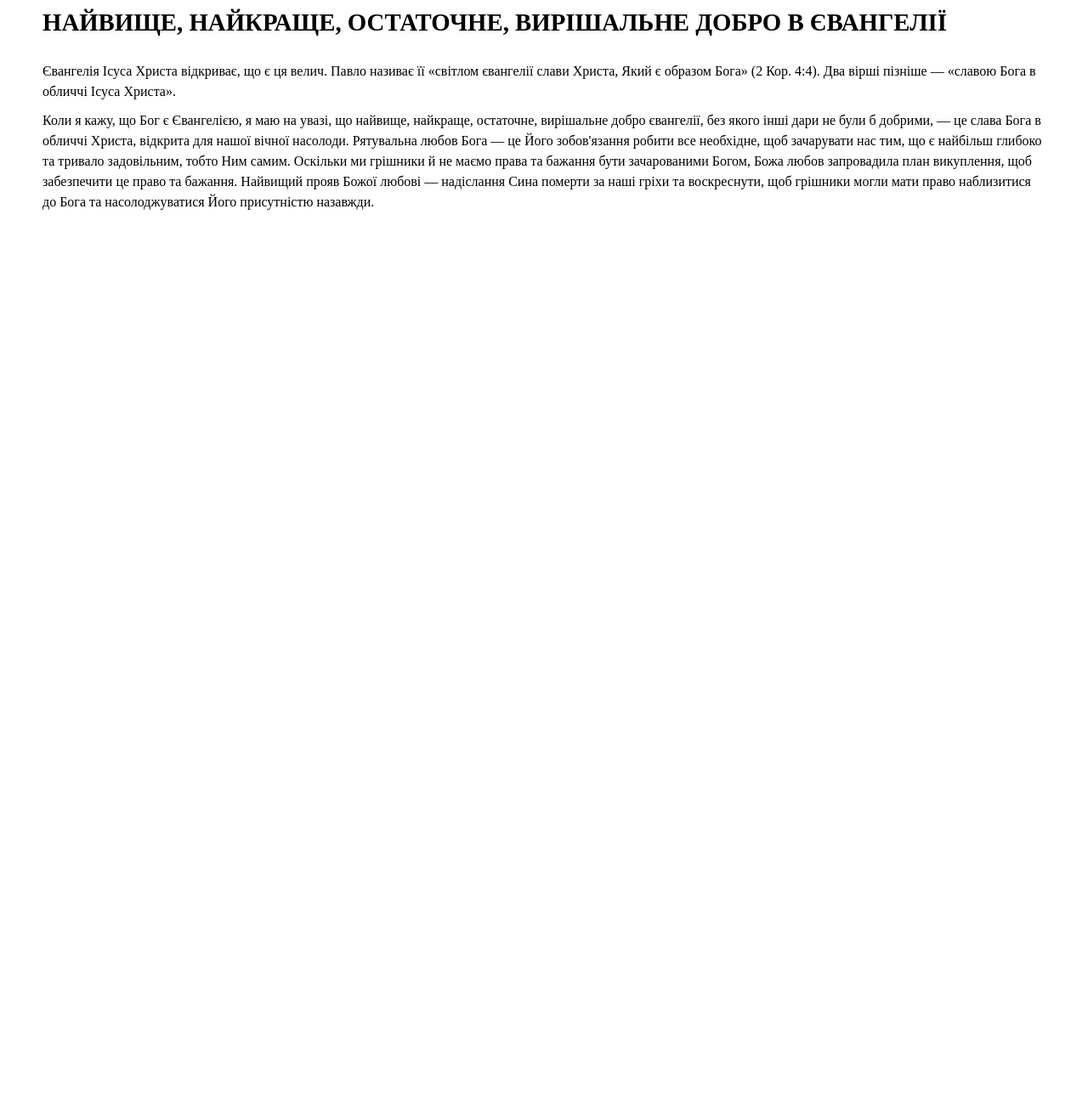
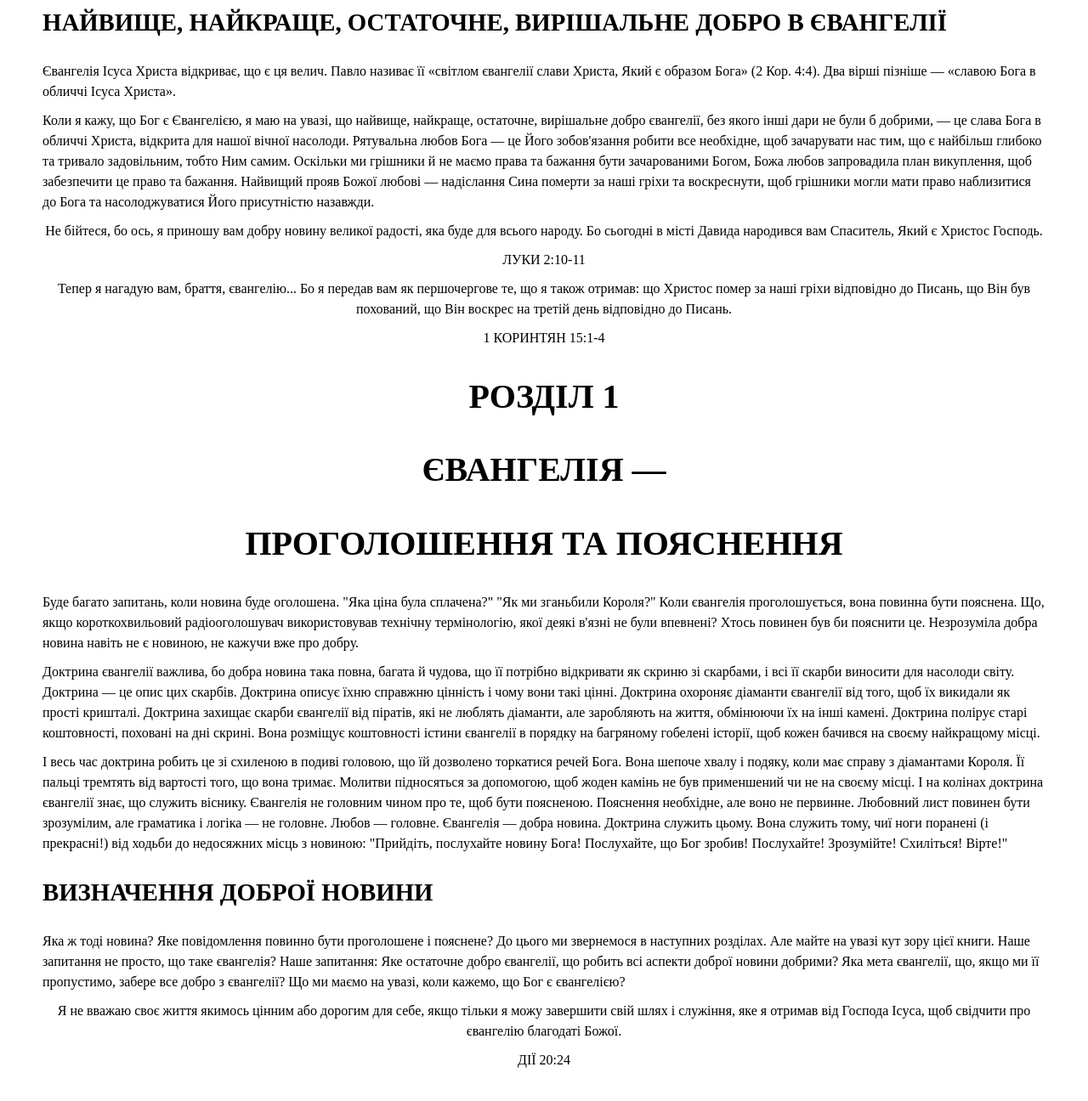
Before and after one commit to sergsalo/books, a plain HTML site: page god-is-the-gospel/index.html in a window 1280 px wide. Shown: the part 4928-6224 px from the top of the page at 85% size. Before the commit the page ends 5228 px from the top, so only its background shows below. Drawn offline with Linux system fonts and the light colour scheme.

Commit message:
include chapter one

```diff
--- a/god-is-the-gospel/index.html
+++ b/god-is-the-gospel/index.html
@@ -162,5 +162,35 @@
     <p>Коли я кажу, що Бог є Євангелією, я маю на увазі, що найвище, найкраще, остаточне, вирішальне добро євангелії, без якого інші дари не були б добрими, — це слава Бога в обличчі Христа, відкрита для нашої вічної насолоди. Рятувальна любов Бога — це Його зобов'язання робити все необхідне, щоб зачарувати нас тим, що є найбільш глибоко та тривало задовільним, тобто Ним самим. Оскільки ми грішники й не маємо права та бажання бути зачарованими Богом, Божа любов запровадила план викуплення, щоб забезпечити це право та бажання. Найвищий прояв Божої любові — надіслання Сина померти за наші гріхи та воскреснути, щоб грішники могли мати право наблизитися до Бога та насолоджуватися Його присутністю назавжди.</p>
 </div>
 
+<!-- Epigraph for Introduction -->
+<div class="center page-break">
+    <p>Не бійтеся, бо ось, я приношу вам добру новину великої радості, яка буде для всього народу. Бо сьогодні в місті Давида народився вам Спаситель, Який є Христос Господь.</p>
+    <p>ЛУКИ 2:10-11</p>
+    <p>Тепер я нагадую вам, браття, євангелію... Бо я передав вам як першочергове те, що я також отримав: що Христос помер за наші гріхи відповідно до Писань, що Він був похований, що Він воскрес на третій день відповідно до Писань.</p>
+    <p>1 КОРИНТЯН 15:1-4</p>
+</div>
+
+<!-- Chapter 1 Title -->
+<div class="page-break">
+    <h1 class="center">РОЗДІЛ 1</h1>
+    <h1 class="center">ЄВАНГЕЛІЯ —</h1>
+    <h1 class="center">ПРОГОЛОШЕННЯ ТА ПОЯСНЕННЯ</h1>
+</div>
+
+<!-- Chapter 1 Content -->
+<div>
+    <p>Буде багато запитань, коли новина буде оголошена. "Яка ціна була сплачена?" "Як ми зганьбили Короля?" Коли євангелія проголошується, вона повинна бути пояснена. Що, якщо короткохвильовий радіооголошувач використовував технічну термінологію, якої деякі в'язні не були впевнені? Хтось повинен був би пояснити це. Незрозуміла добра новина навіть не є новиною, не кажучи вже про добру.</p>
+    <p>Доктрина євангелії важлива, бо добра новина така повна, багата й чудова, що її потрібно відкривати як скриню зі скарбами, і всі її скарби виносити для насолоди світу. Доктрина — це опис цих скарбів. Доктрина описує їхню справжню цінність і чому вони такі цінні. Доктрина охороняє діаманти євангелії від того, щоб їх викидали як прості кришталі. Доктрина захищає скарби євангелії від піратів, які не люблять діаманти, але заробляють на життя, обмінюючи їх на інші камені. Доктрина полірує старі коштовності, поховані на дні скрині. Вона розміщує коштовності істини євангелії в порядку на багряному гобелені історії, щоб кожен бачився на своєму найкращому місці.</p>
+    <p>І весь час доктрина робить це зі схиленою в подиві головою, що їй дозволено торкатися речей Бога. Вона шепоче хвалу і подяку, коли має справу з діамантами Короля. Її пальці тремтять від вартості того, що вона тримає. Молитви підносяться за допомогою, щоб жоден камінь не був применшений чи не на своєму місці. І на колінах доктрина євангелії знає, що служить віснику. Євангелія не головним чином про те, щоб бути поясненою. Пояснення необхідне, але воно не первинне. Любовний лист повинен бути зрозумілим, але граматика і логіка — не головне. Любов — головне. Євангелія — добра новина. Доктрина служить цьому. Вона служить тому, чиї ноги поранені (і прекрасні!) від ходьби до недосяжних місць з новиною: "Прийдіть, послухайте новину Бога! Послухайте, що Бог зробив! Послухайте! Зрозумійте! Схиліться! Вірте!"</p>
+    <h2>ВИЗНАЧЕННЯ ДОБРОЇ НОВИНИ</h2>
+    <p>Яка ж тоді новина? Яке повідомлення повинно бути проголошене і пояснене? До цього ми звернемося в наступних розділах. Але майте на увазі кут зору цієї книги. Наше запитання не просто, що таке євангелія? Наше запитання: Яке остаточне добро євангелії, що робить всі аспекти доброї новини добрими? Яка мета євангелії, що, якщо ми її пропустимо, забере все добро з євангелії? Що ми маємо на увазі, коли кажемо, що Бог є євангелією?</p>
+</div>
+
+<!-- Epigraph for Chapter 1 -->
+<div class="center page-break">
+    <p>Я не вважаю своє життя якимось цінним або дорогим для себе, якщо тільки я можу завершити свій шлях і служіння, яке я отримав від Господа Ісуса, щоб свідчити про євангелію благодаті Божої.</p>
+    <p>ДІЇ 20:24</p>
+</div>
+
 </body>
 </html>
```
